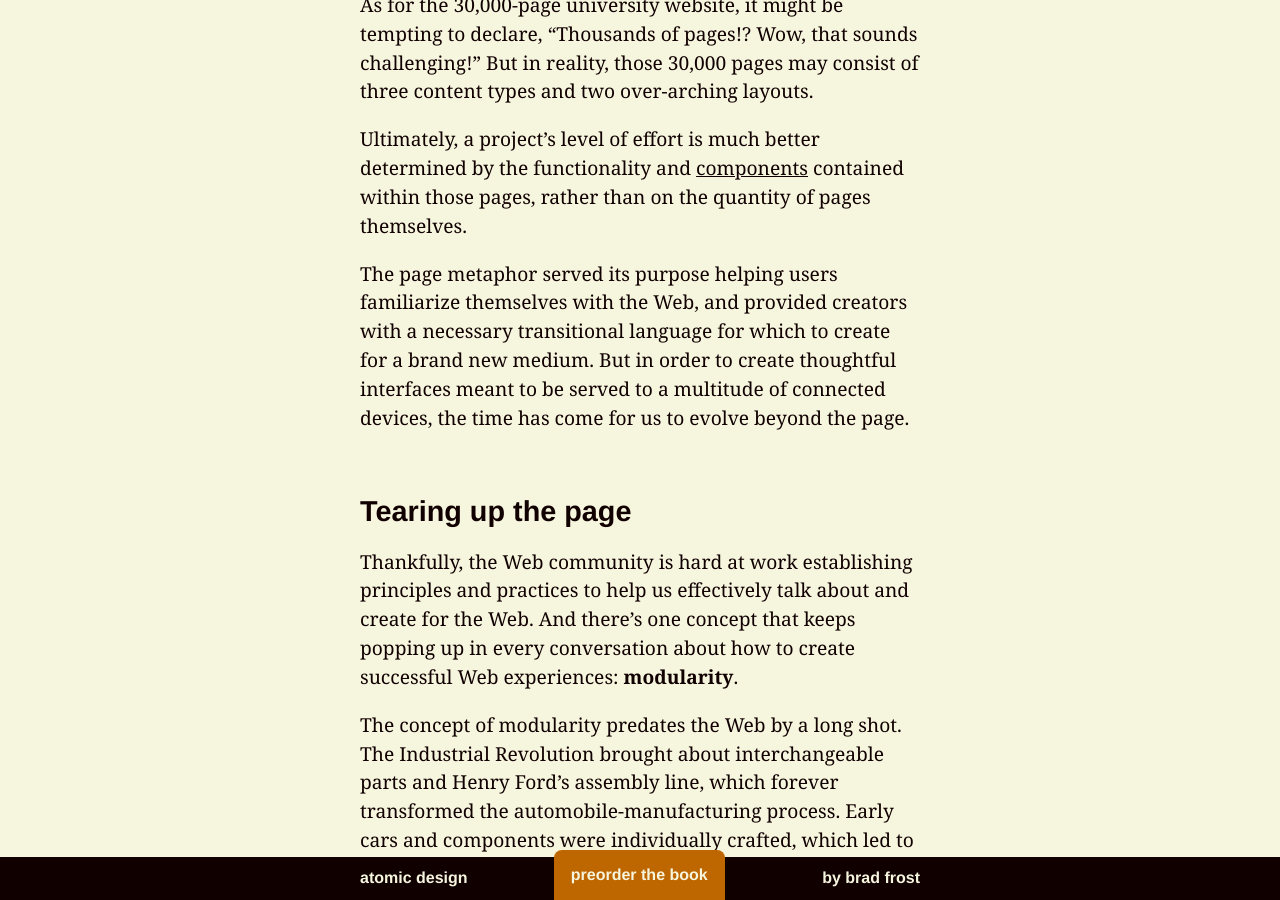
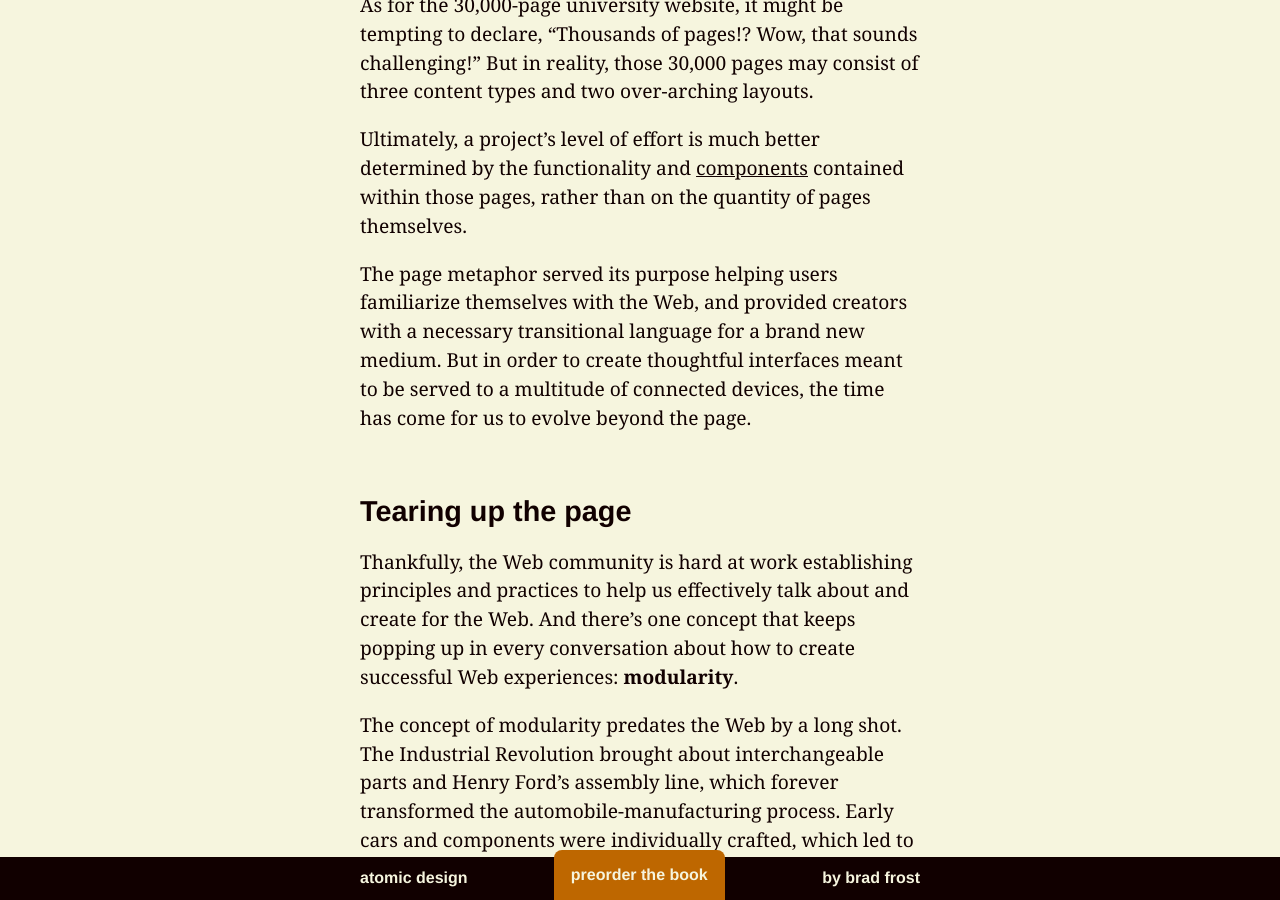
Before and after one commit to bradfrost/atomic-design, a Jekyll site: the page built from chapter-1.md, in a window 1280 px wide and 900 px high, scrolled down 3618 px. Built offline with Jekyll 4.4.1, drawn with Linux system fonts in a browser that asks for light colours.

Commit message:
Chapter 1: Suggestion to improve the flow in a sentence

```diff
--- a/chapter-1.md
+++ b/chapter-1.md
@@ -44,7 +44,7 @@ As for the 30,000-page university website, it might be tempting to declare, “T
 
 Ultimately, a project’s level of effort is much better determined by the functionality and [components](http://bradfrost.com/blog/post/scope-components-not-pages/) contained within those pages, rather than on the quantity of pages themselves.
 
-The page metaphor served its purpose helping users familiarize themselves with the Web, and provided creators with a necessary transitional language for which to create for a brand new medium. But in order to create thoughtful interfaces meant to be served to a multitude of connected devices, the time has come for us to evolve beyond the page.
+The page metaphor served its purpose helping users familiarize themselves with the Web, and provided creators with a necessary transitional language for a brand new medium. But in order to create thoughtful interfaces meant to be served to a multitude of connected devices, the time has come for us to evolve beyond the page.
 
 ## Tearing up the page
 Thankfully, the Web community is hard at work establishing principles and practices to help us effectively talk about and create for the Web. And there’s one concept that keeps popping up in every conversation about how to create successful Web experiences: **modularity**.
```
